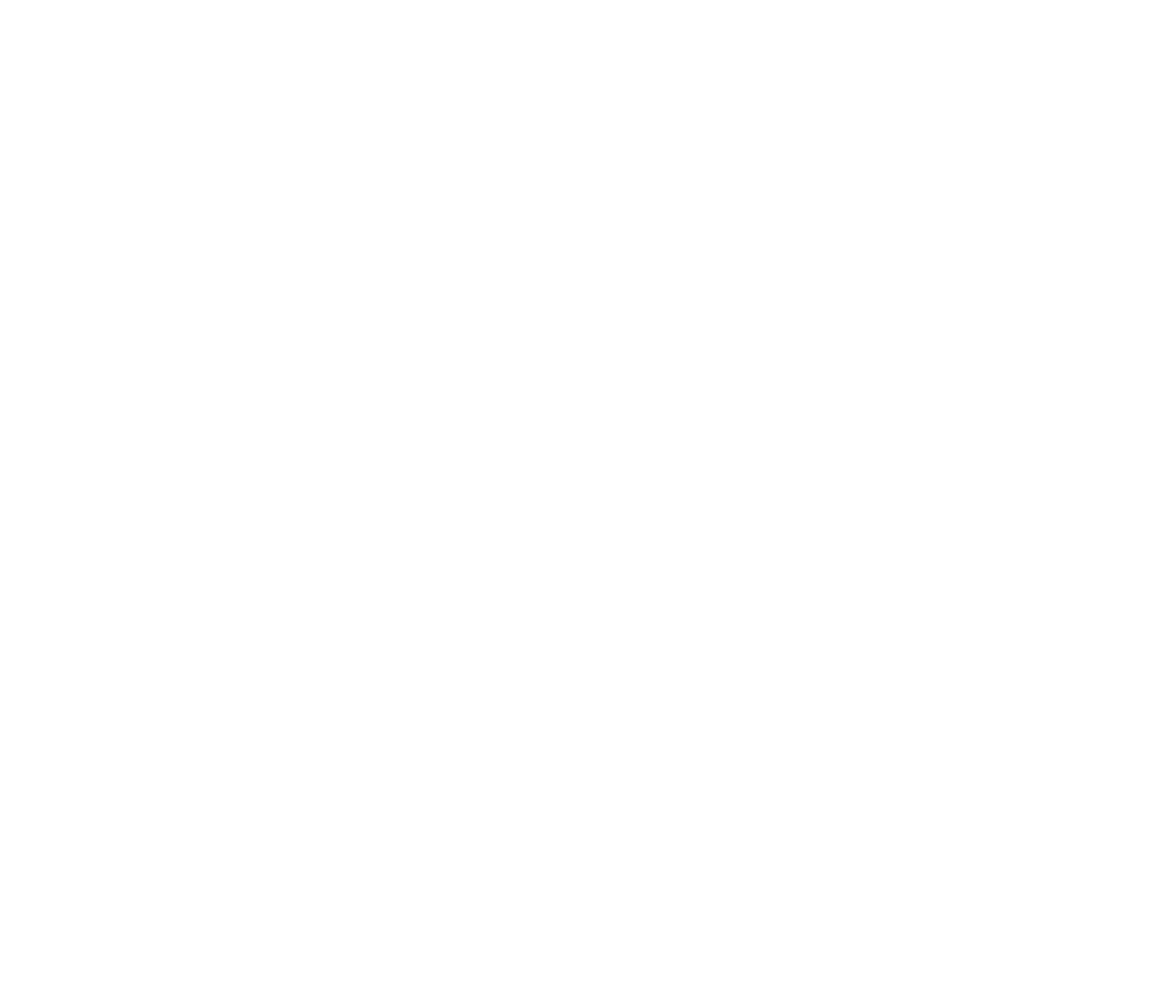
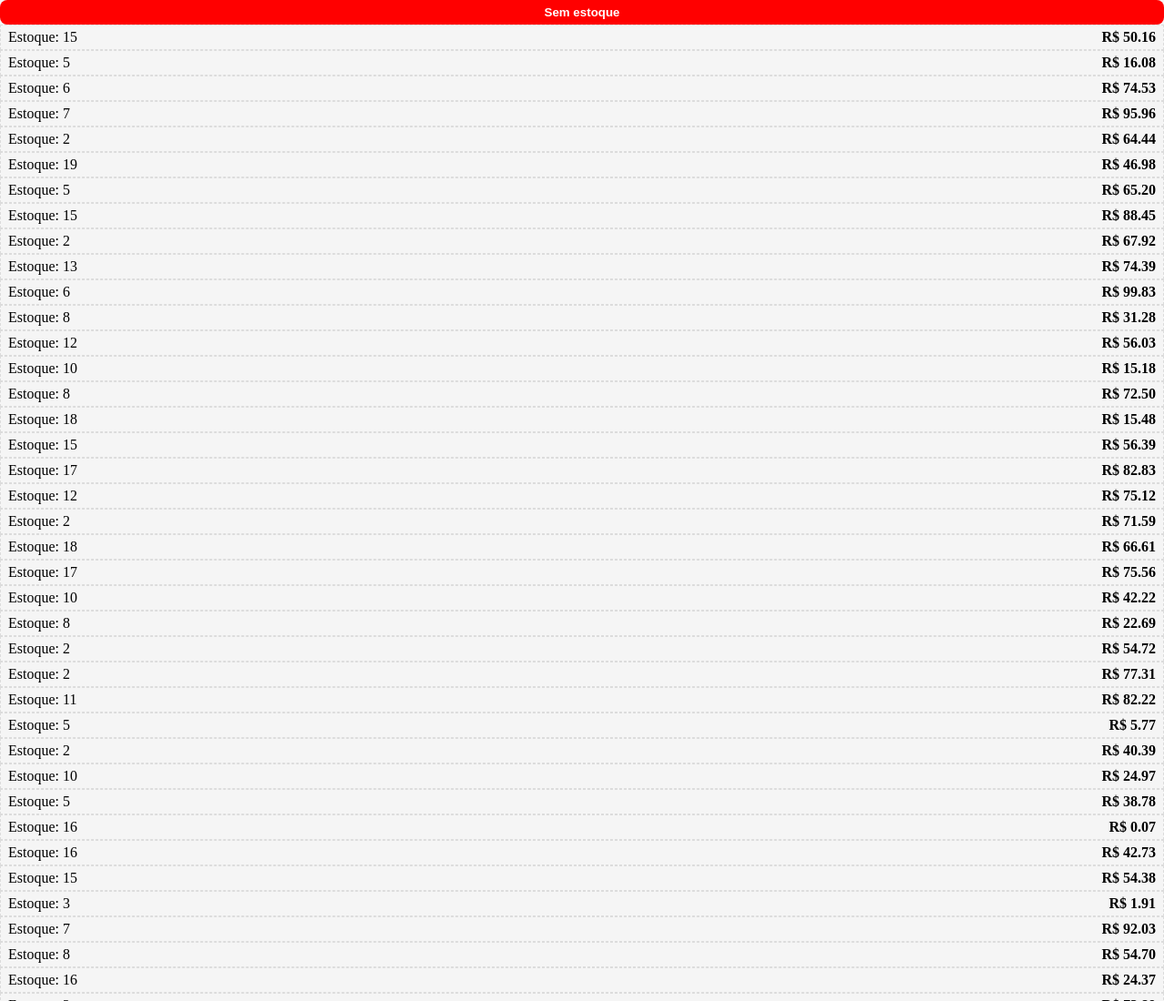
Before and after one commit to Salvah/js-array, a plain HTML site: page index.html in a window 1280 px wide. Shown: the top 1100 px of the page at 91% size. Before the commit the page ends 800 px from the top, so only its background shows below. Drawn offline with Linux system fonts and the light colour scheme.

Commit message:
produtos

```diff
--- /dev/null
+++ b/estilo.css
@@ -0,0 +1,26 @@
+*{margin: 0; padding: 0; box-sizing: border-box;}
+body{
+    background-color: whitesmoke;
+    display: flex;
+    flex-direction: column;
+}
+
+ul {list-style-type: none;}
+li{padding: 4px 8px; border: dashed 1px gainsboro;
+display: flex; justify-content: space-between;}
+
+li>span:last-child{font-weight: bold;}
+
+button {
+    padding: 6px;
+    border-radius: 8px;
+    border:0;
+    color: white;
+    font-weight: bold;
+    background-color: red;
+    cursor:pointer
+}
+
+button.semEstoque {
+    background-color: green;
+}
--- a/index.html
+++ b/index.html
@@ -5,8 +5,13 @@
     <meta http-equiv="X-UA-Compatible" content="IE=edge">
     <meta name="viewport" content="width=device-width, initial-scale=1.0">
     <title>Document</title>
+    <link rel="stylesheet" href="estilo.css">
 </head>
 <body>
+
+    <button type="button">Sem estoque</button>
+    <ul id="produtos"></ul>
+
     <script src="scripts.js"></script>
 </body>
 </html>
--- a/scripts.js
+++ b/scripts.js
@@ -3,11 +3,95 @@ const cria = (tam=10) => {
     while(tam>0){
         r.push({
             estoque: parseInt(Math.random()*20),
-            valor: parseFloat((parseInt(Math.random()*1000)/100).toFixed(2))
+            valor: parseInt(Math.random()*10000)/100
         })
         tam--
     }
     return r
 }
 
-console.log(cria())
+const produtos = cria(100)
+
+// const produto = produtos.find(p => {
+//     console.log(p.estoque)
+//     return p.estoque > 15
+// });
+
+
+const cbFind = ({estoque, valor}) => estoque > 16 && valor > 50
+
+const produto = produtos.find(cbFind)
+const index = produtos.findIndex(cbFind)
+
+const produtosFiltrados = produtos.filter(cbFind)
+
+
+const temAlgumProdutoComPeloMenos15Unidades =
+    produtos.some(({estoque}) => estoque >= 15)
+//console.log(temAlgumProdutoComPeloMenos15Unidades)
+
+
+// console.log(produto, index)
+// console.log(produtosFiltrados)
+// console.log(produtos)
+
+
+var produtos1
+do {
+    produtos1 =cria(100)
+}while(!produtos1.every(({estoque}) => estoque >= 0))
+
+
+// console.log('Todos os produtos')
+// console.log(produtos1)
+
+const map = produtos1.map((produto) => {
+   return `<li>Estoque: ${produto.estoque}</li>`
+})
+
+// let saida = []
+// for(let i = 0; i > produtos1.length; i++){
+//     saida.push(`<li>${produtos1[i].estoque}</li>`)
+// }
+
+
+// console.log('Map')
+// console.log(map)
+
+
+
+let comEstoque = true
+const [button] = document.getElementsByTagName('button')
+
+const render = () => {
+    const ul = document.getElementById('produtos')
+
+    const filter = produtos1.filter(({estoque})=>(comEstoque && estoque > 0) || (!comEstoque && estoque === 0))
+    ul.innerHTML = ''
+
+    filter.forEach(({estoque, valor}) => {
+        const spanEstoque = document.createElement('SPAN')
+        spanEstoque.innerHTML = `Estoque: ${estoque}`
+
+        const spanValor = document.createElement('SPAN')
+        spanValor.innerHTML = `R$ ${valor.toFixed(2)}`
+
+        const li = document.createElement('LI')
+        li.appendChild(spanEstoque)
+        li.appendChild(spanValor)
+        ul.appendChild(li)
+    })
+}
+
+button.addEventListener('click', () => {
+    comEstoque = !comEstoque
+
+    button.innerHTML = comEstoque ? 'Sem estoque' : 'Com estoque'
+    button.classList.toggle('semEstoque')
+
+    render()
+})
+
+
+
+render()
```
